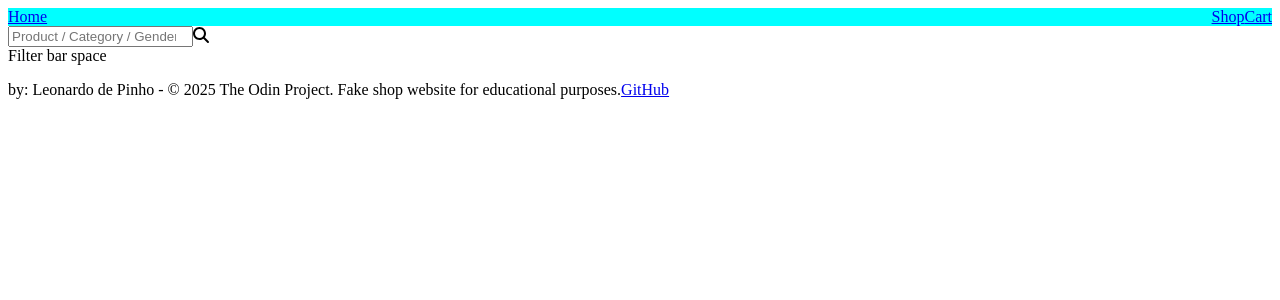
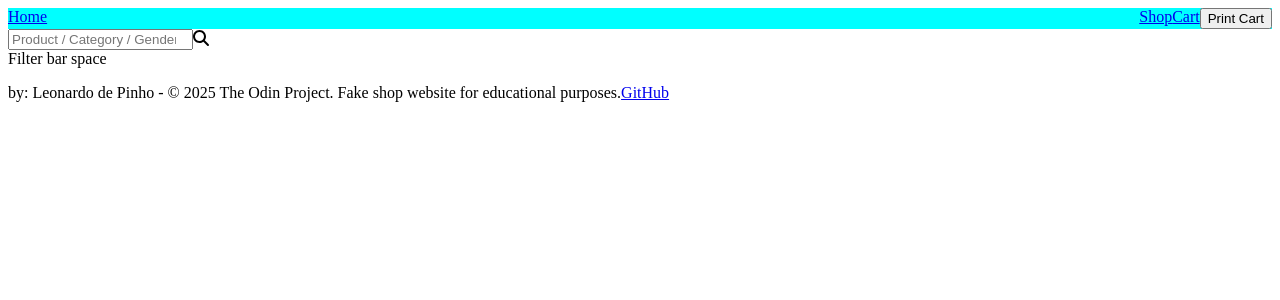
Before and after one commit to Ahab1777/shopping-cart, a React (Vite) app: page /shop in a window 1280 px wide. Shown: the top 300 px of the page. Built offline with nearby package versions, Linux system fonts and the light colour scheme.

Commit message:
item can be added to cart

```diff
--- a/src/App.tsx
+++ b/src/App.tsx
@@ -15,6 +15,11 @@ export interface Product {
     };
 }
 
+const printCart = () => {
+  const cart = localStorage.getItem('cart');
+  console.log(cart)
+}
+
 
 function App() {
   return (
@@ -25,6 +30,7 @@ function App() {
           <Link to="/" className="home-btn">Home</Link>
           <Link to="shop" className="btn-shop">Shop</Link>
           <Link to="cart" className="btn-cart">Cart</Link>
+          <button onClick={printCart}>Print Cart</button>
         </div>
         <div className="content">
         <Outlet/>
--- a/src/components/ProductCard.tsx
+++ b/src/components/ProductCard.tsx
@@ -1,6 +1,7 @@
 import { useState, type ChangeEvent } from "react";
 import type { Product } from "../App";
 import styles from './ProductCard.module.css'
+import { useCart } from "../hooks/useCart";
 
 interface ProductProps {
     product: Product;
@@ -9,6 +10,7 @@ interface ProductProps {
 const ProductCard = ({ product }: ProductProps) => {
     const { id, title, price, image, rating } = product;
     const [amount, setAmount] = useState <number>(0)
+    const { addToCart } = useCart();
 
     const handleButtonClick = (e: React.MouseEvent<HTMLButtonElement>) => {
         const action = e.currentTarget.getAttribute("data-set");
@@ -29,6 +31,12 @@ const ProductCard = ({ product }: ProductProps) => {
         if (value >= 1 && value <= 100) {
             setAmount(value)
         }
+    }
+
+    const handleAddToCart = () => {
+        addToCart(product, amount);
+        setAmount(1); //reset amount after adding to cart
+        console.log(localStorage.getItem('cart'))
     }
 
     return (
@@ -61,6 +69,7 @@ const ProductCard = ({ product }: ProductProps) => {
                     <button
                     type="submit"
                     aria-label="Add to cart"
+                    onClick={handleAddToCart}
                     >Add to Cart
                     </button>
                 </div>
--- /dev/null
+++ b/src/hooks/useCart.tsx
@@ -0,0 +1,11 @@
+import { useContext } from 'react';
+import { CartContext } from '../contexts/cartContext';
+import type { CartContextType } from '../contexts/cartContext';
+
+export const useCart = (): CartContextType => {
+    const context = useContext(CartContext);
+    if (!context) {
+        throw new Error('useCart must be used within a CartProvider');
+    }
+    return context;
+};
```
